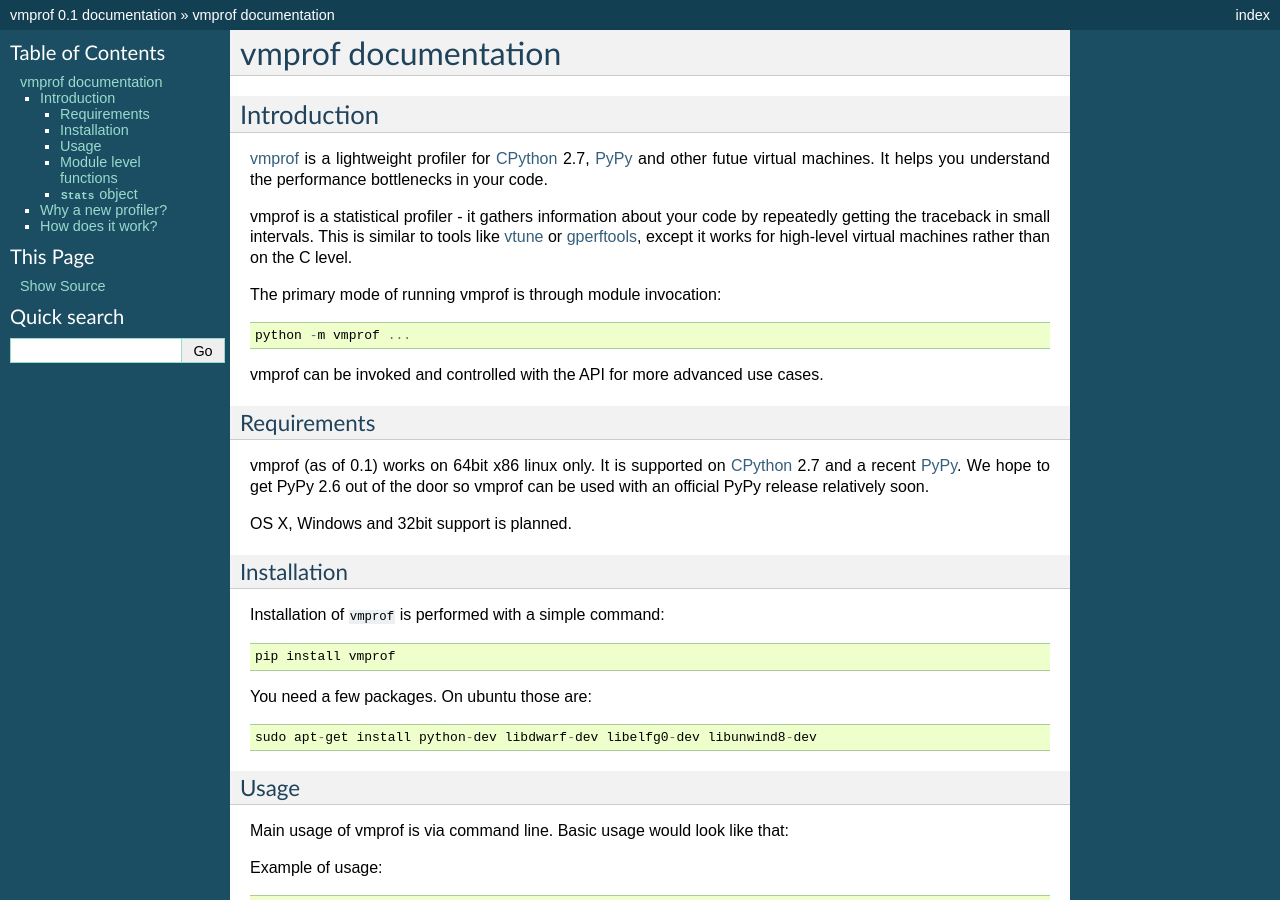
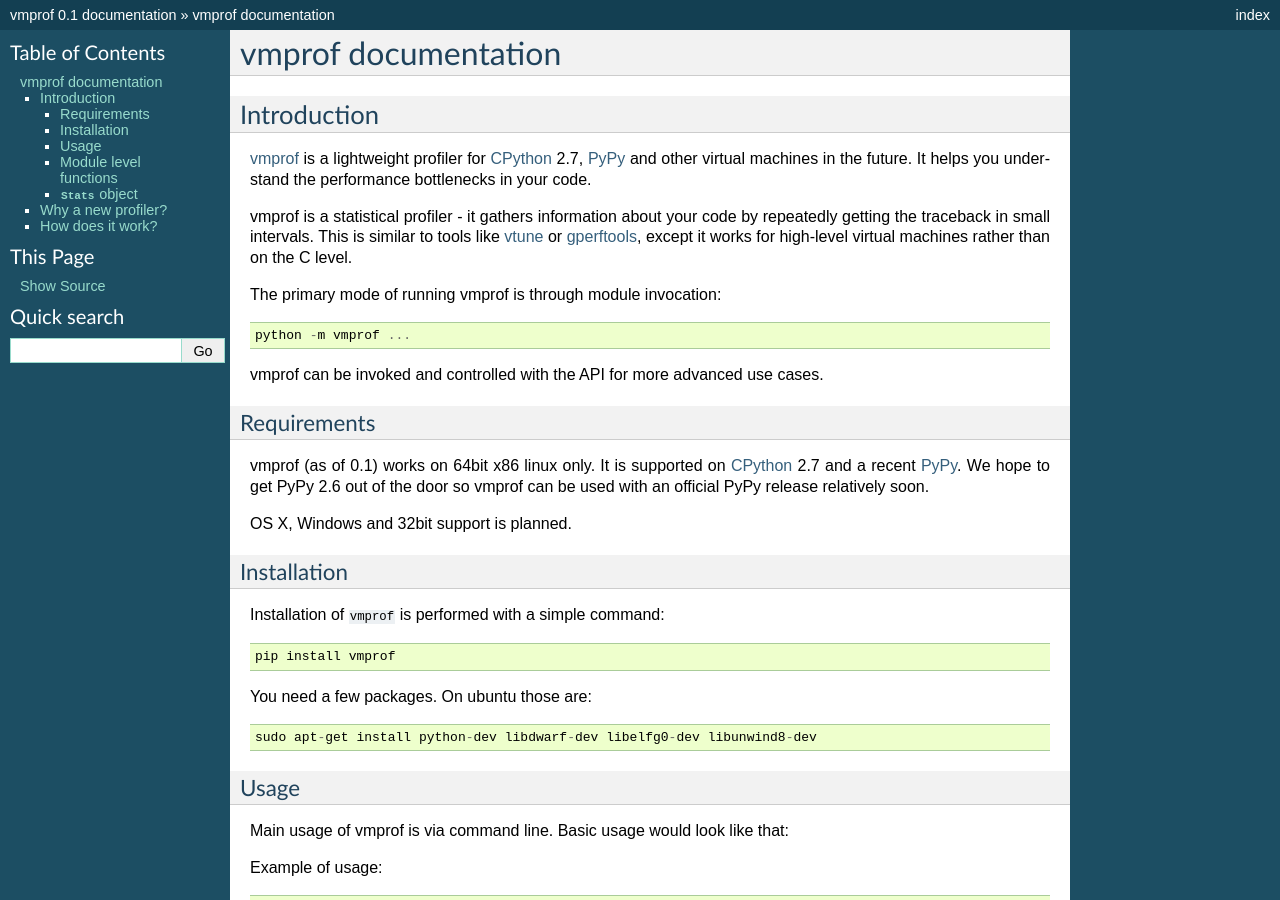
Before and after one commit to vmprof/vmprof-python, a Sphinx documentation site: the page built from docs/index.rst, in a window 1280 px wide and 900 px high. Built offline with Sphinx 7.4.7, drawn with Linux system fonts in a browser that asks for light colours.

Commit message:
typo (thanks jell)

```diff
--- a/docs/index.rst
+++ b/docs/index.rst
@@ -7,7 +7,7 @@
 ============
 
 `vmprof`_ is a lightweight profiler for `CPython`_ 2.7, `PyPy`_ and other
-futue virtual machines. It helps you understand the performance
+virtual machines in the future. It helps you understand the performance
 bottlenecks in your code.
 
 vmprof is a statistical profiler - it gathers information about your
```
